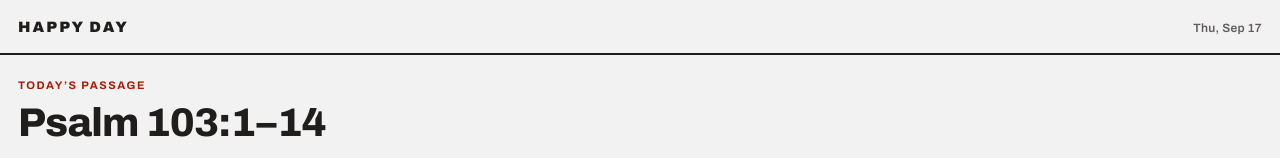
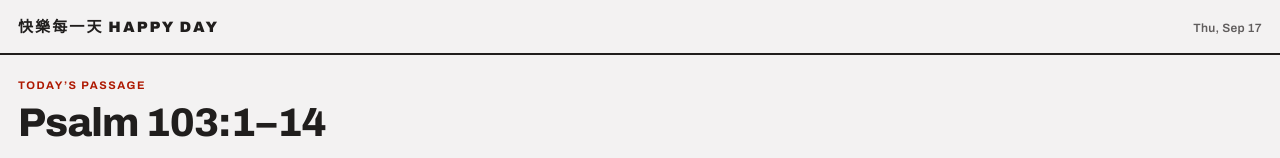
Before and after one commit to calvinko/HappyDay, a React (Vite) app: page / in a window 1280 px wide. Shown: the top 158 px of the page. Built offline with nearby package versions, Linux system fonts and the light colour scheme.

Commit message:
Change title

```diff
--- a/src/components/HappyDayApp.tsx
+++ b/src/components/HappyDayApp.tsx
@@ -160,7 +160,7 @@ function HappyDayApp({
           <div className="animate-hd-in">
             <div className="flex items-baseline justify-between border-b-2 border-ink px-[18px] pt-4 pb-3.5">
               <span className="text-[15px] font-black tracking-[0.14em]">
-                HAPPY DAY
+                快樂每一天 HAPPY DAY
               </span>
               <span className="text-xs font-semibold tracking-wide text-ash-700">
                 {TODAY.dateLong}
```
